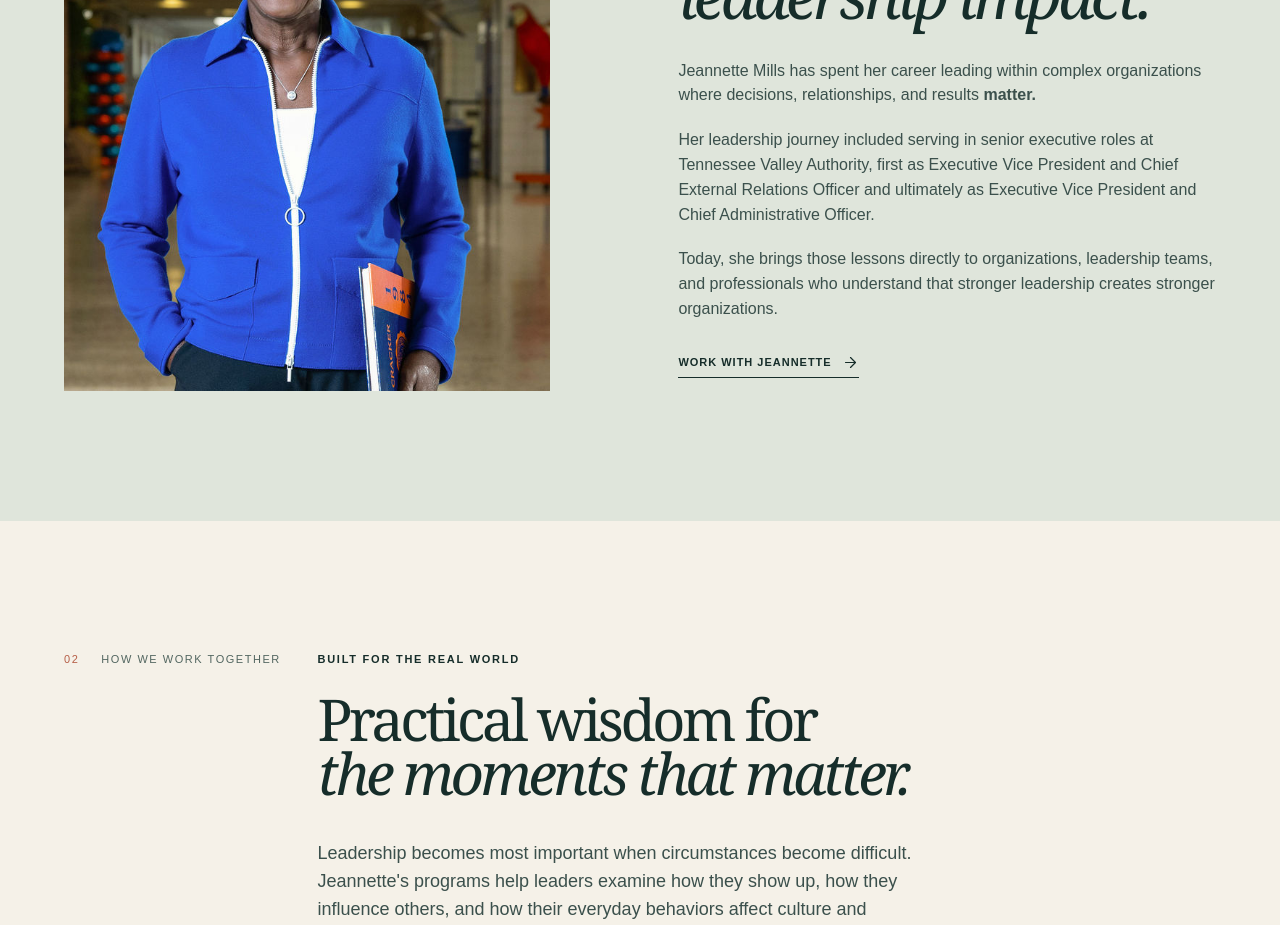
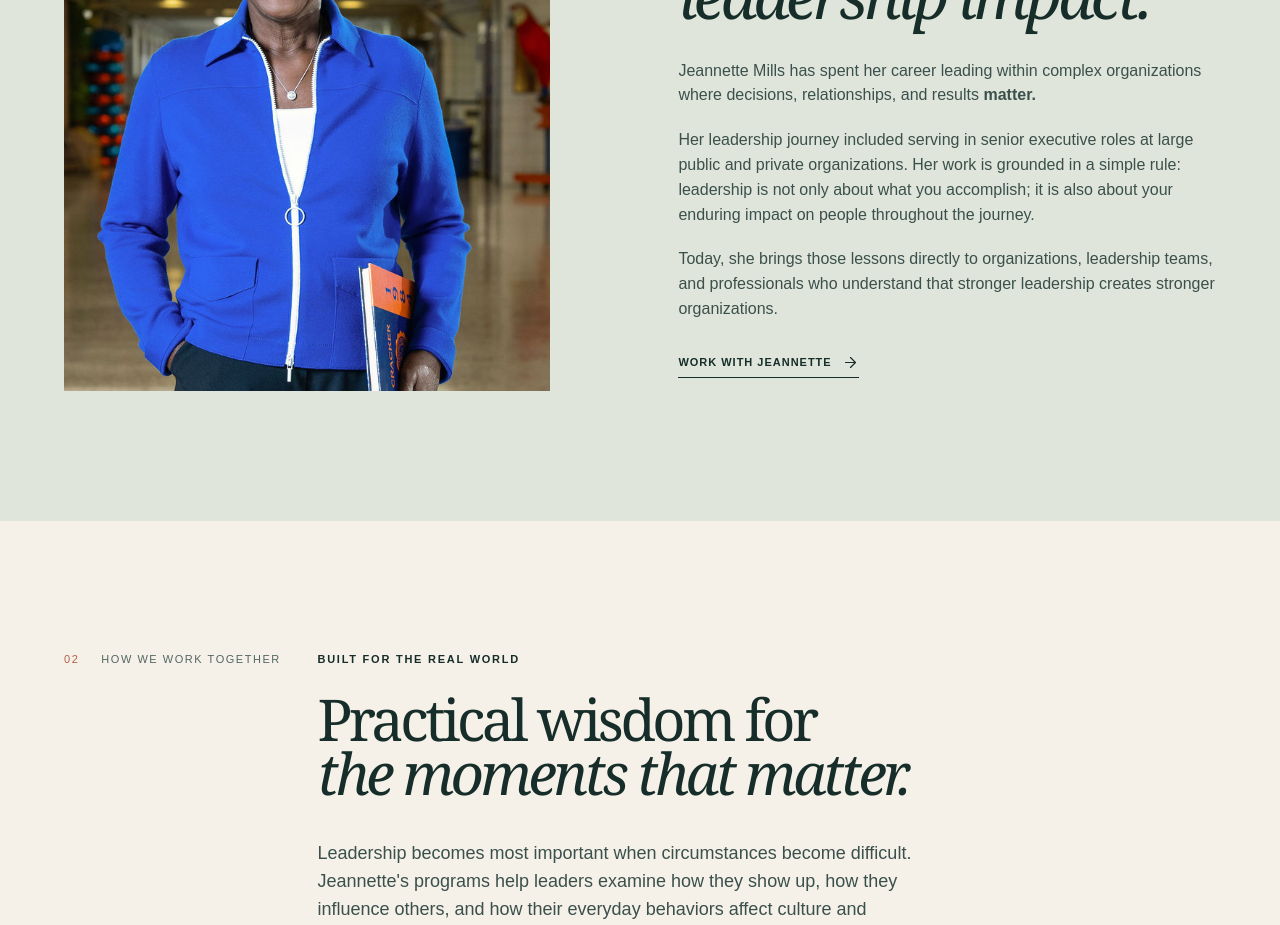
Before and after one commit to pagekey/jeannettemills.com, a React (Vite) app: page / in a window 1280 px wide. Shown: the part 1880-2805 px from the top of the page. Built offline with nearby package versions, Linux system fonts and the light colour scheme.

Commit message:
fix: replace career prose

```diff
--- a/src/components/pages/Home.tsx
+++ b/src/components/pages/Home.tsx
@@ -175,10 +175,8 @@ export default function Home() {
             <strong>matter.</strong>
           </p>
           <p>
-            Her leadership journey included serving in senior executive roles at
-            Tennessee Valley Authority, first as Executive Vice President and
-            Chief External Relations Officer and ultimately as Executive Vice
-            President and Chief Administrative Officer.
+            Her leadership journey included serving in senior executive roles at large public and private organizations.
+            Her work is grounded in a simple rule: leadership is not only about what you accomplish; it is also about your enduring impact on people throughout the journey.
           </p>
           <p>
             Today, she brings those lessons directly to organizations,
```
